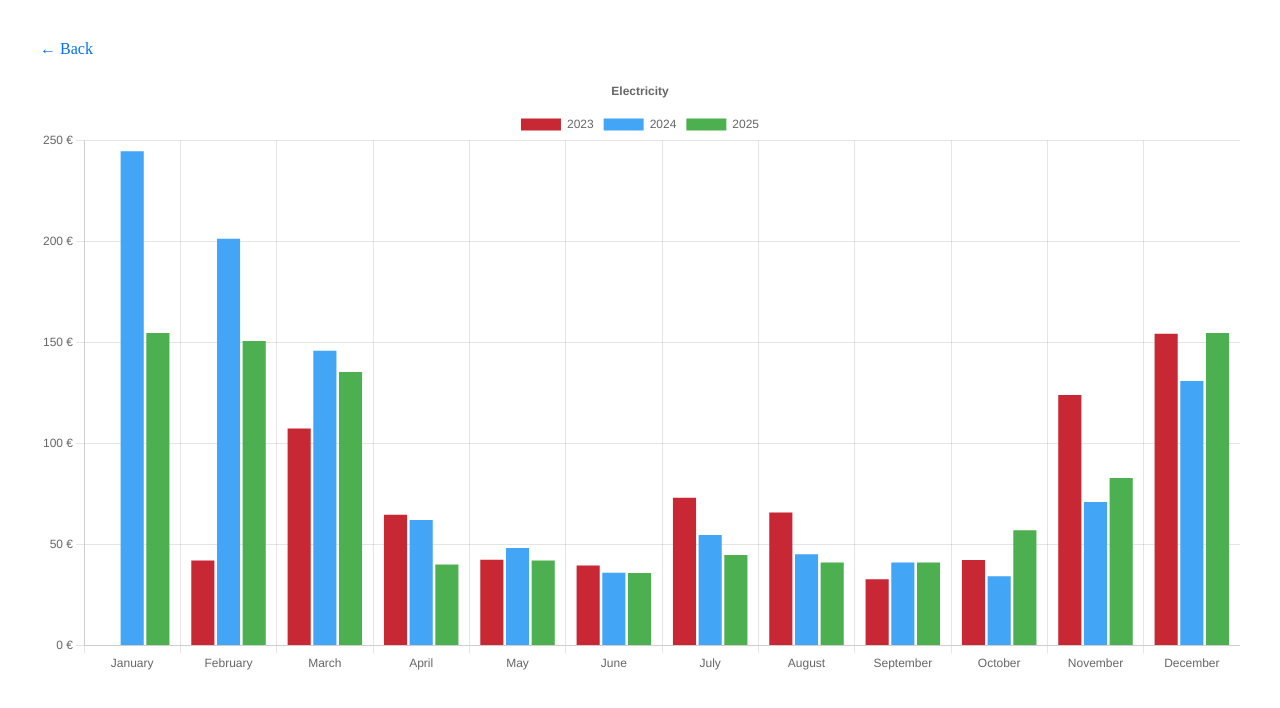
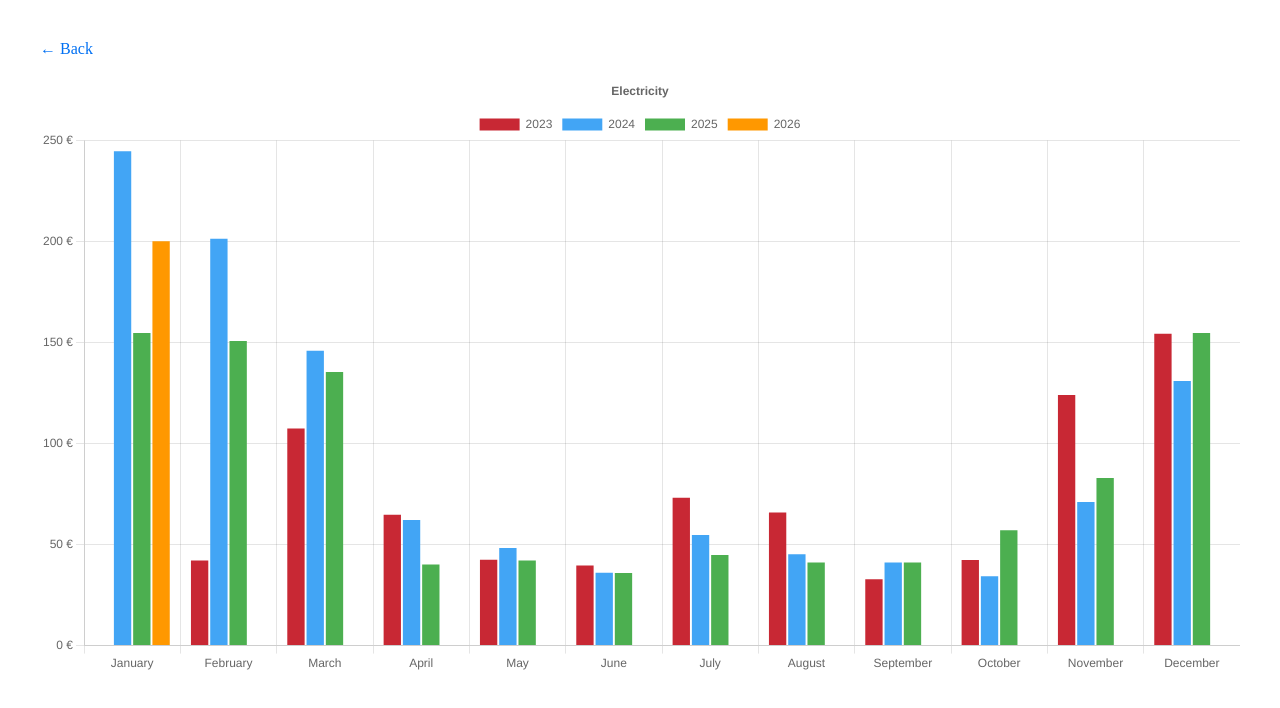
Before and after one commit to sergsagan/charts-vue-app, a Nuxt app: page /barChart in a window 1280 px wide. Shown: the top 708 px of the page. Built offline with nearby package versions, Linux system fonts and the light colour scheme.

Commit message:
add data 2026/1

```diff
--- a/composables/useChartData.ts
+++ b/composables/useChartData.ts
@@ -18,7 +18,7 @@ export function useChartData<T extends keyof ChartTypeRegistry, V extends Record
         }
 
         const labels = source.value[years[0]].map(item => item[labelField] as string)
-        const colors = ['#c82834', '#42A5F5', '#4CAF50']
+        const colors = ['#c82834', '#42A5F5', '#4CAF50', '#FF9800']
 
         const datasets = years.map((year, index) => {
             const dataset: {
--- a/composables/useTemperatureChartData.ts
+++ b/composables/useTemperatureChartData.ts
@@ -3,8 +3,8 @@ import type { ChartData } from 'chart.js'
 
 type MonthlyAverages = Record<number, Record<string, number>>
 
-const years = [2023, 2024, 2025]
-const colors = ['#c82834', '#42A5F5', '#4CAF50']
+const years = [2023, 2024, 2025, 2026]
+const colors = ['#c82834', '#42A5F5', '#4CAF50', '#FF9800']
 
 const getLastDayOfMonth = (year: number, month: number): string => {
     const date = new Date(year, month, 0)
--- a/public/api-electricity.json
+++ b/public/api-electricity.json
@@ -40,5 +40,9 @@
     { "month": "October", "amount": 57.11 },
     { "month": "November", "amount": 82.95 },
     { "month": "December", "amount": 154.72 }
+  ],
+  "2026":[
+    { "month": "January", "amount":  200.04 }
+
   ]
 }
--- a/utils/buildChartData.ts
+++ b/utils/buildChartData.ts
@@ -6,7 +6,7 @@ export function buildChartData<T extends 'bar' | 'line'>(
     dataMap: Record<string, Record<string, number>>,
     type: T
 ): ChartData<T> {
-    const colors = ['#c82834', '#42A5F5', '#4CAF50']
+    const colors = ['#c82834', '#42A5F5', '#4CAF50', '#FF9800']
 
     return {
         labels,
```
